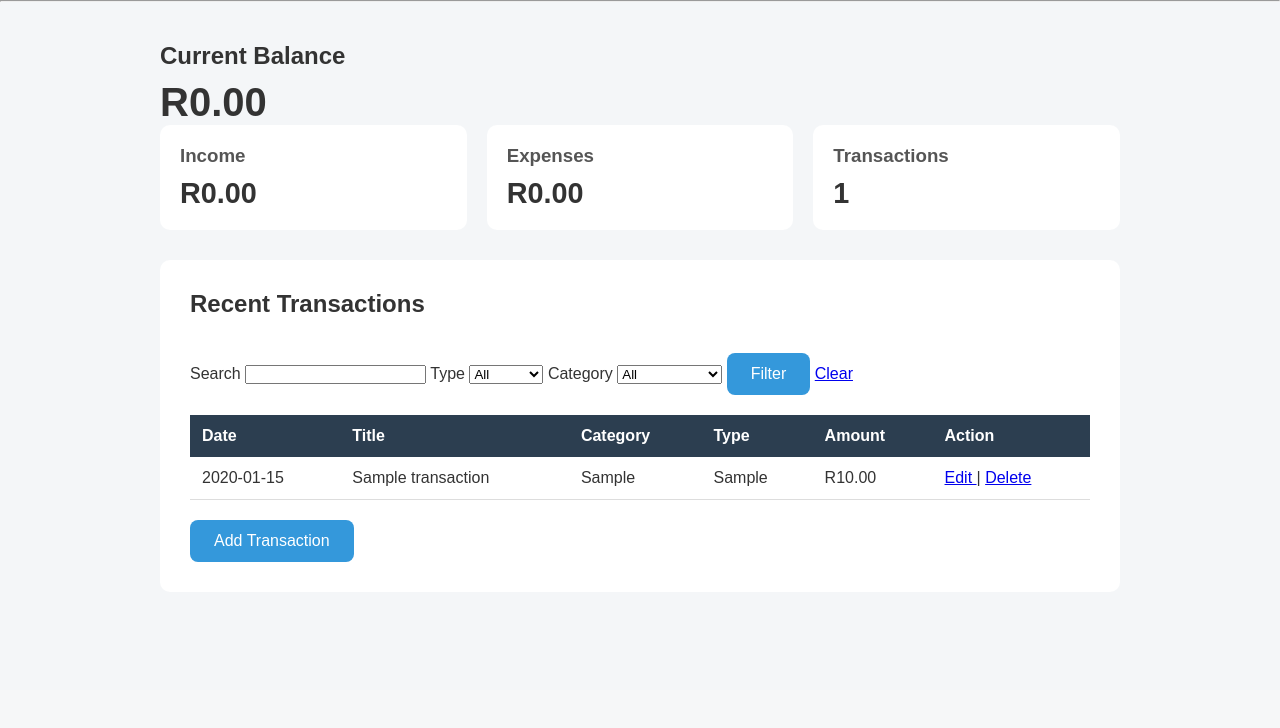
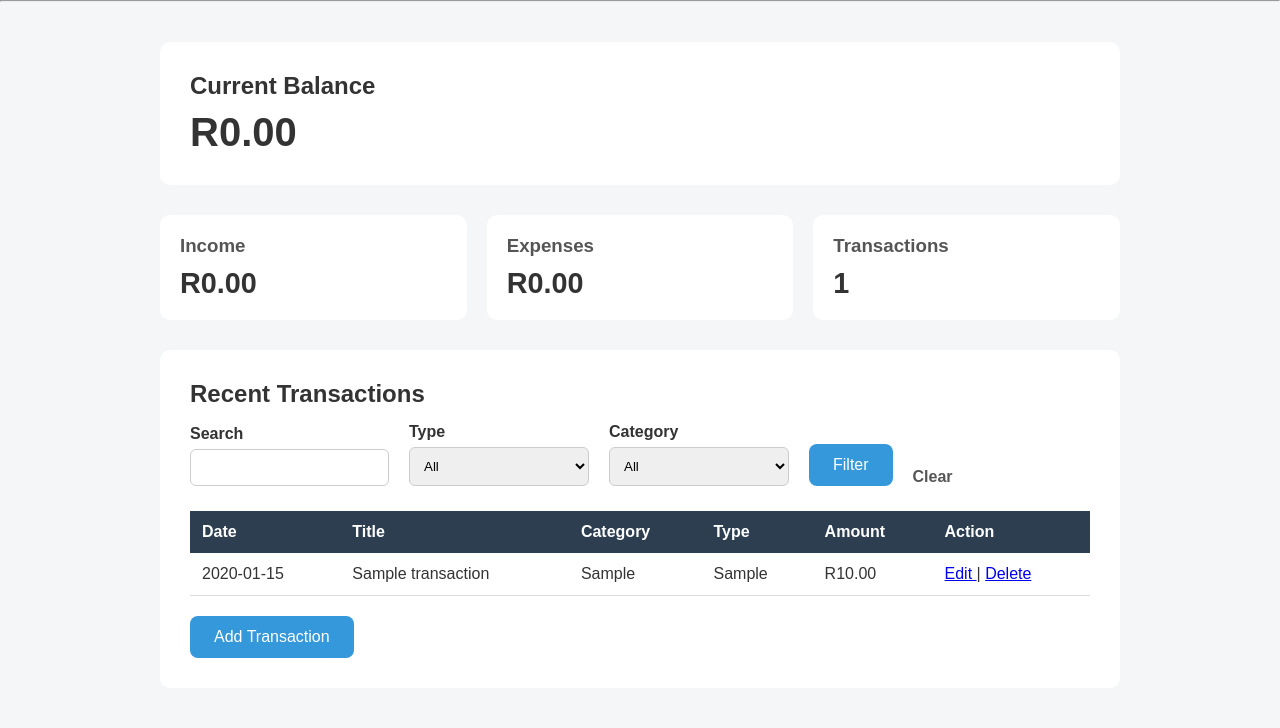
Before and after one commit to CharlesFortuin/SpendWise, a Flask app: page / in a window 1280 px wide. Shown: the part 110-838 px from the top of the page. Before the commit the page ends 672 px from the top, so only its background shows below. Run offline with Flask 3, Linux system fonts and the light colour scheme; tables that the repository leaves empty hold one stand-in row (values such as "Sample post").

Commit message:
Improve filter form layout with Flexbox

```diff
--- a/static/css/style.css
+++ b/static/css/style.css
@@ -49,7 +49,7 @@ main {
 
 /* Balance section */
 
-.balance_section {
+.balance-section {
     background-color: white;
     padding: 30px;
     border-radius: 10px;
@@ -97,6 +97,44 @@ main {
     margin-bottom: 15px;
 }
 
+/* Filter Form */
+
+.filter-form {
+    display: flex;
+    align-items: end;
+    gap: 20px;
+    margin-bottom: 25px;
+    flex-wrap: wrap;
+}
+
+.filter-form label {
+    display: flex;
+    flex-direction: column;
+    font-weight: bold;
+    gap: 6px;
+}
+
+.filter-form input, .filter-form select {
+    padding: 10px;
+    border: 1px solid #ccc;
+    border-radius: 6px;
+    min-width: 180px;
+}
+
+.filter-form a {
+    text-decoration: none;
+    color: #555;
+    font-weight: bold;
+}
+
+.filter-form a:hover {
+    text-decoration: underline;
+}
+
+.filter-form button {
+    margin-top: 0;
+}
+
 button {
     margin-top: 20px;
     padding: 12px 24px;
```
